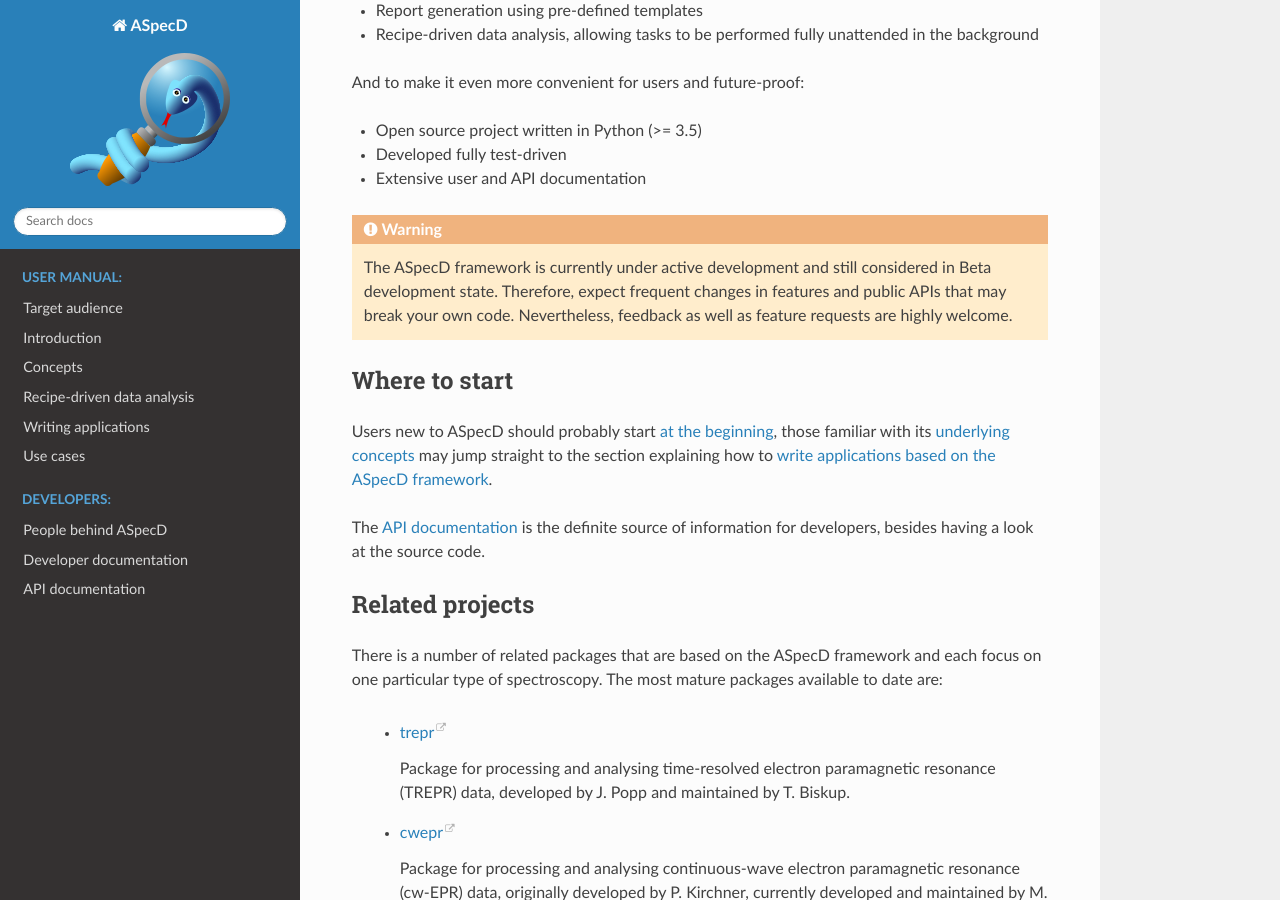
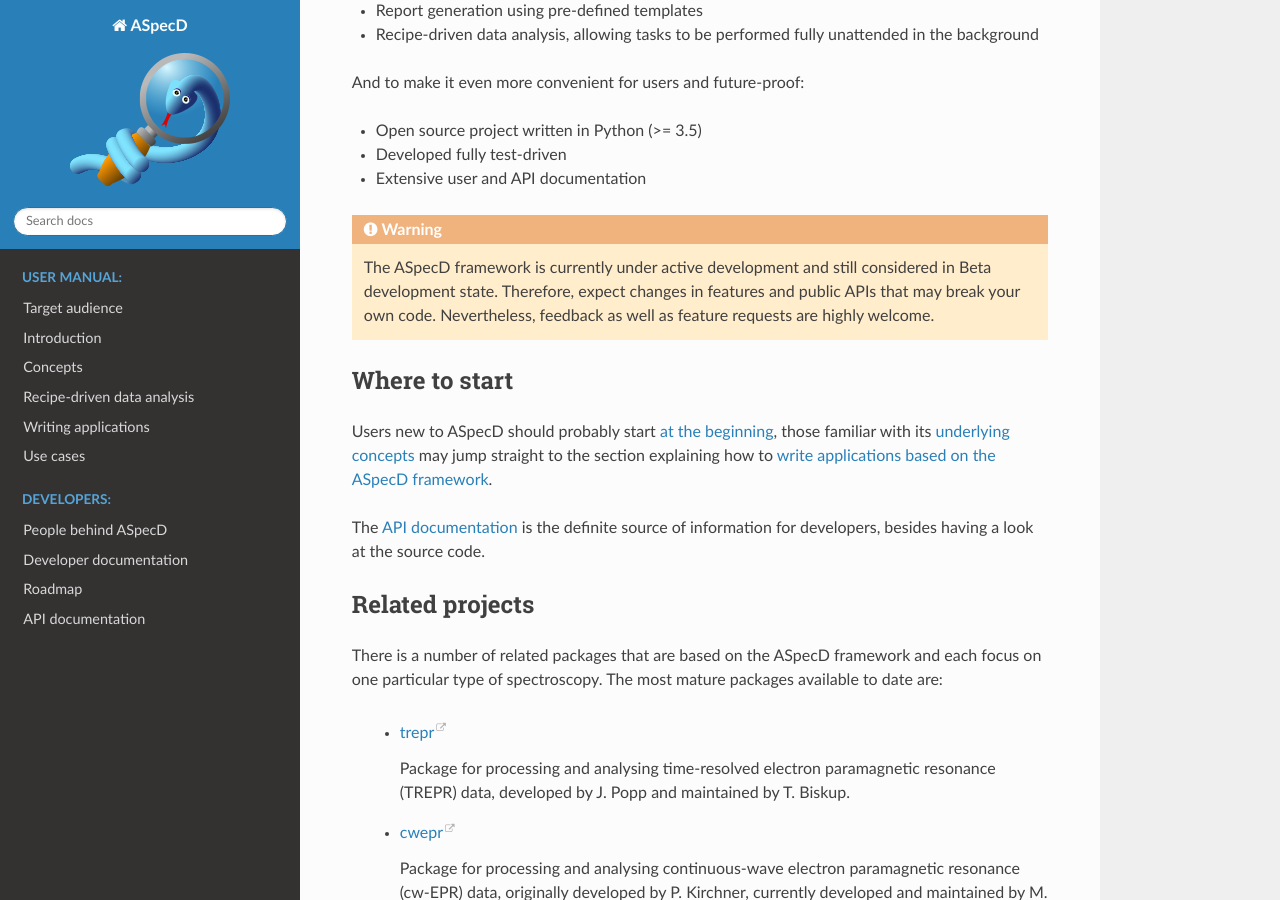
Before and after one commit to tillbiskup/aspecd, a Sphinx documentation site: the page built from docs/index.rst, in a window 1280 px wide and 900 px high, scrolled down 581 px. Built offline with Sphinx 7.4.7 and the Read the Docs theme 2.0.0, drawn with Linux system fonts in a browser that asks for light colours; some of the changed text lies outside the part shown.

Commit message:
Update documentation, add roadmap with list of todos.

```diff
--- a/docs/conf.py
+++ b/docs/conf.py
@@ -81,6 +81,7 @@
 
 # Show or hide todo and todolist directives in output
 todo_include_todos = True
+todo_link_only = True
 
 # Autodoc configuration
 autodoc_default_options = {
--- a/docs/index.rst
+++ b/docs/index.rst
@@ -43,7 +43,7 @@
 
 
 .. warning::
-  The ASpecD framework is currently under active development and still considered in Beta development state. Therefore, expect frequent changes in features and public APIs that may break your own code. Nevertheless, feedback as well as feature requests are highly welcome.
+  The ASpecD framework is currently under active development and still considered in Beta development state. Therefore, expect changes in features and public APIs that may break your own code. Nevertheless, feedback as well as feature requests are highly welcome.
 
 
 Where to start
@@ -89,6 +89,7 @@
 
    people
    developers
+   roadmap
    api/index
 
 
```
Also changed, not shown: docs/roadmap.rst (added, +31 -0 lines), 1 other file.
